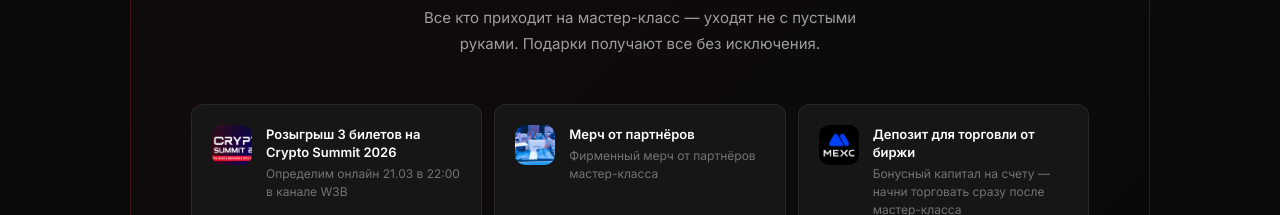
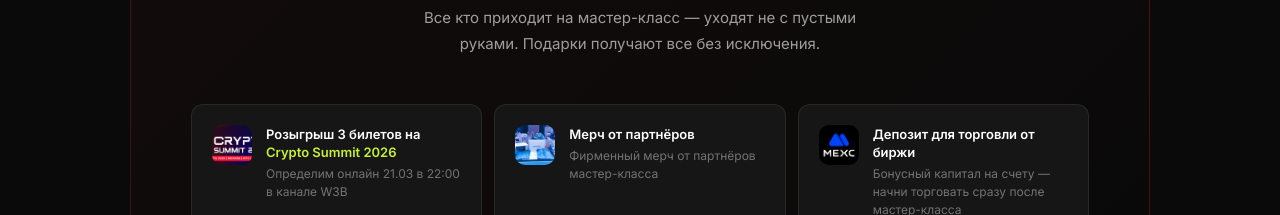
Before and after one commit to cryptofamsup/subbotnik, a plain HTML site: page index.html in a window 1280 px wide. Shown: the part 3160-3375 px from the top of the page. Drawn offline with Linux system fonts and the light colour scheme; a web font is replaced by a local one.

Commit message:
index.html

```diff
--- a/index.html
+++ b/index.html
@@ -995,7 +995,7 @@
         <div class="gifts-item">
           <div class="gifts-item-icon gifts-item-photo" style="background-image:url('gift-summit.jpg');"></div>
           <div>
-            <div class="gifts-item-name">Розыгрыш 3 билетов на Crypto Summit 2026</div>
+            <div class="gifts-item-name">Розыгрыш 3 билетов на <a href="https://cryptosummit.ru" target="_blank" style="color:var(--accent);text-decoration:none;">Crypto Summit 2026</a></div>
             <div class="gifts-item-desc">Определим онлайн 21.03 в 22:00 в канале W3B</div>
           </div>
         </div>
```
